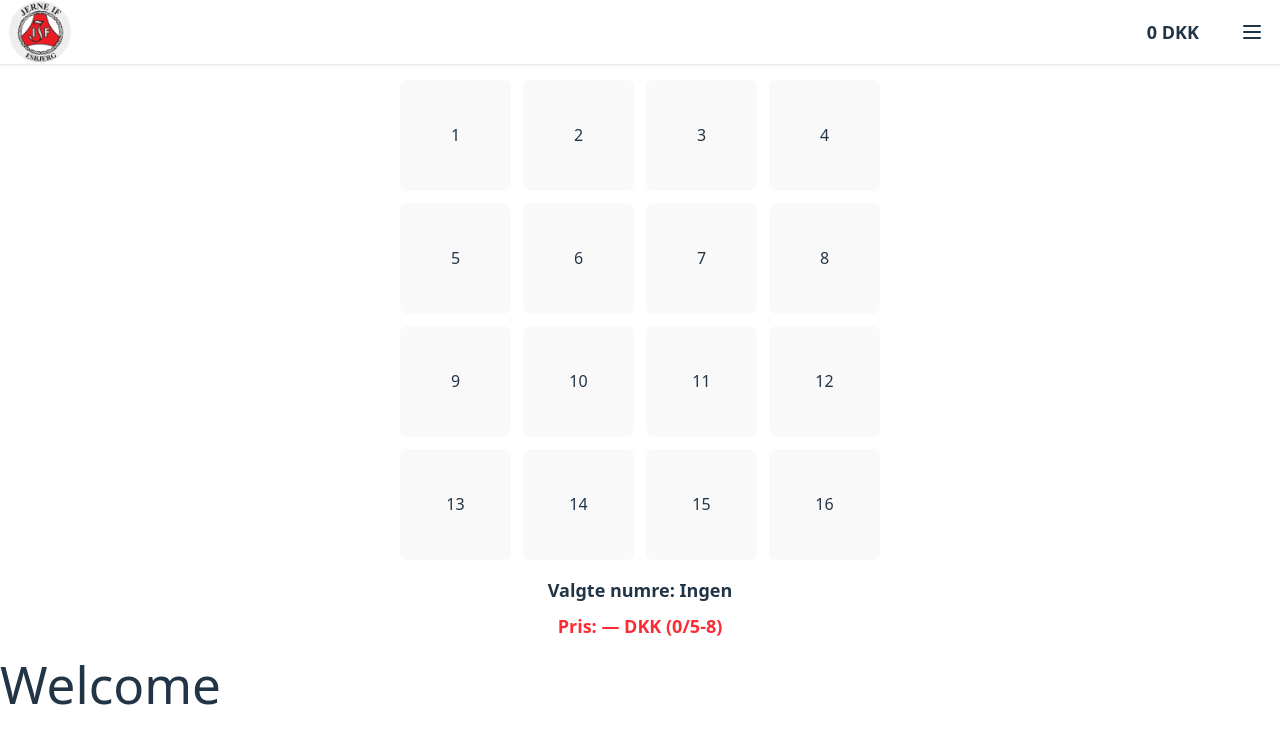
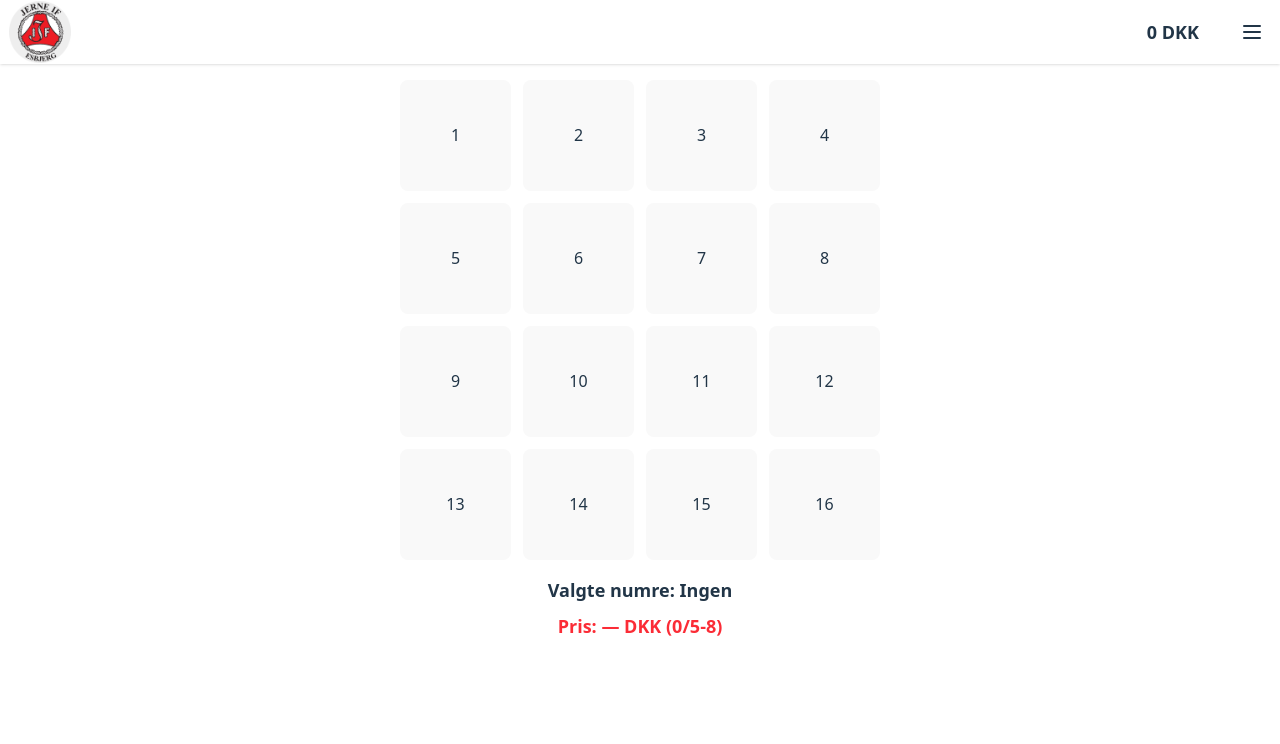
Before and after one commit to GSVB-Systems/JerneProject, a React (Vite) app in the folder client/: page / in a window 1280 px wide. Shown: the top 744 px of the page. Built offline with nearby package versions, Linux system fonts and the light colour scheme; sample sign-in values are in the browser's storage.

Commit message:
Update Dashboard.tsx

```diff
--- a/client/src/Components/Dashboard.tsx
+++ b/client/src/Components/Dashboard.tsx
@@ -6,8 +6,6 @@ export default function Dashboard() {
         <div className="flex flex-col min-h-screen w-full">
             <Navbar/>
             <SelectableBoard/>
-
-            <h1>Welcome</h1>
         </div>
     );
 };
```
